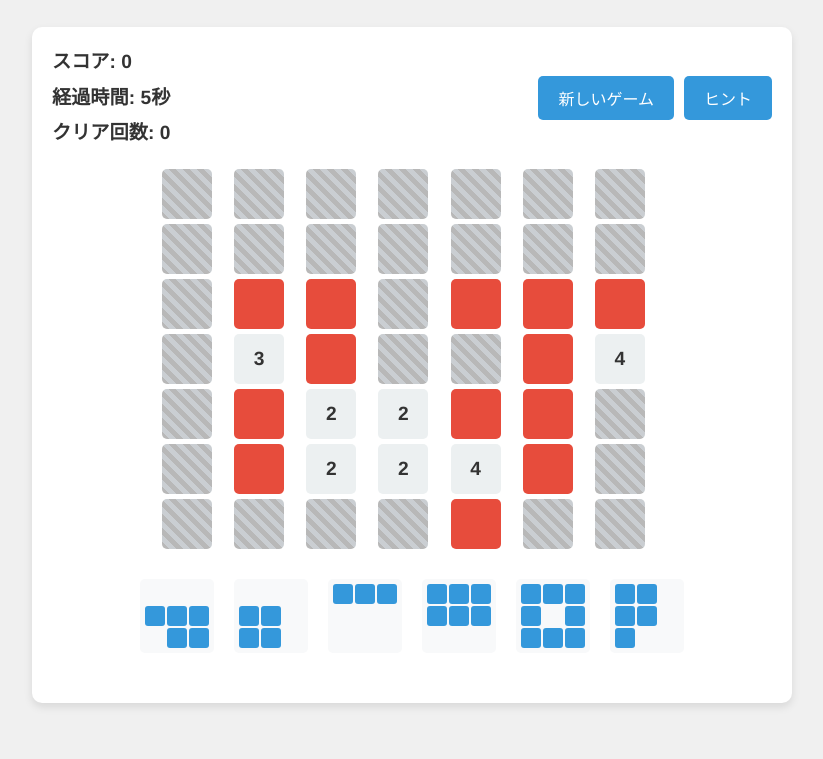
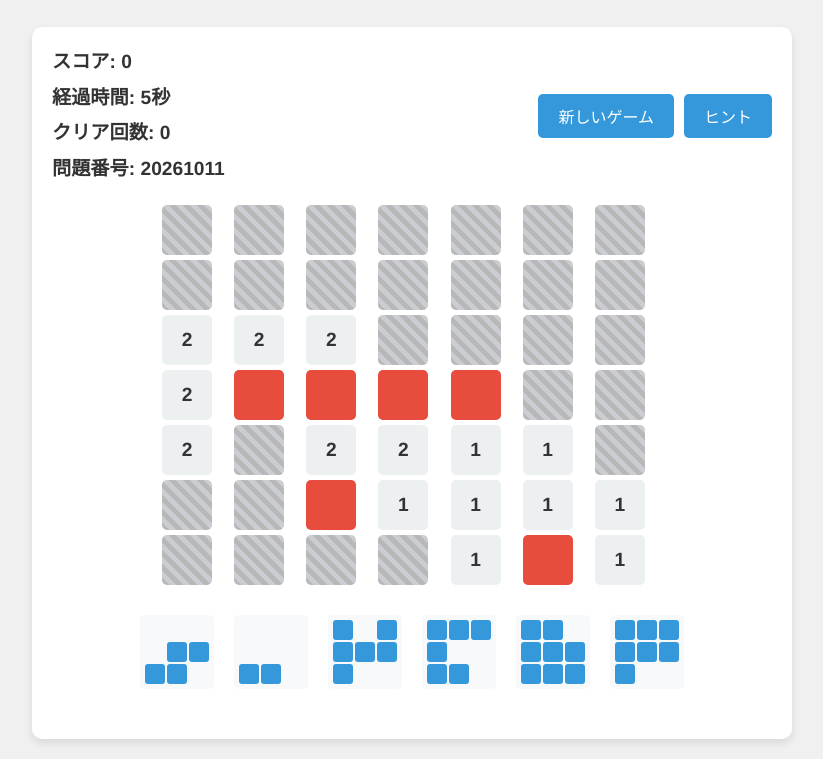
Before and after one commit to 123yoshidandy/mine-blocks, a plain HTML site: page index.html in a window 1280 px wide. Shown: the part 87-846 px from the top of the page, without its empty margins (228-1051 px from the left). Before the commit the page ends 810 px from the top, so only its background shows below. Drawn offline with Linux system fonts and the light colour scheme.

Commit message:
パズル生成をシード化し、同じ問題番号で同じパズルを生成できるように変更。初期シードを今日の日付にし、URLのseedパラメータで問題を共有可能に。想定解の生成失敗時に再生成する処理を追加。

```diff
--- a/index.html
+++ b/index.html
@@ -18,6 +18,7 @@
                     <div class="score">スコア: <span id="score">0</span></div>
                     <div class="timer">経過時間: <span id="timerDisplay">0</span>秒</div>
                     <div class="clear-count">クリア回数: <span id="clearCount">0</span></div>
+                    <div class="seed">問題番号: <span id="seedDisplay">-</span></div>
                 </div>
                 <div class="buttons">
                     <button id="newGame">新しいゲーム</button>
@@ -46,6 +47,7 @@
     </div>
 
     <!-- モジュール分割したJSファイル -->
+    <script src="js/random.js"></script>
     <script src="js/game-state.js"></script>
     <script src="js/board.js"></script>
     <script src="js/block.js"></script>
--- a/js/block.js
+++ b/js/block.js
@@ -16,11 +16,11 @@ function generateBlocks() {
         // 連結を保証しながらセルを配置
         const minCells = 2;
         const maxCells = blockSize * blockSize - 1;
-        const numCells = minCells + Math.floor(Math.random() * (maxCells - minCells + 1));
+        const numCells = minCells + Math.floor(random() * (maxCells - minCells + 1));
 
         // 最初のセルをランダムに配置
-        let row = Math.floor(Math.random() * blockSize);
-        let col = Math.floor(Math.random() * blockSize);
+        let row = Math.floor(random() * blockSize);
+        let col = Math.floor(random() * blockSize);
         block[row][col] = 1;
 
         // 連結セルの候補リスト（現在のセルに隣接する空のセル）
@@ -30,7 +30,7 @@ function generateBlocks() {
         // 必要なセル数に達するまで連結セルを追加
         while (cellsPlaced < numCells && candidates.length > 0) {
             // 候補リストからランダムに選択
-            const randomIndex = Math.floor(Math.random() * candidates.length);
+            const randomIndex = Math.floor(random() * candidates.length);
             const nextCell = candidates[randomIndex];
 
             // 選択したセルを配置
@@ -67,10 +67,10 @@ function generateBlocks() {
         const maxMines = Math.min(4, totalCells - 1); // 最大4個、ただしブロックのセル数-1個を超えない
 
         // マイン数をminとmaxの間でランダムに決定
-        const numMines = minMines + Math.floor(Math.random() * (maxMines - minMines + 1));
+        const numMines = minMines + Math.floor(random() * (maxMines - minMines + 1));
 
         // ランダムにマインを配置
-        const shuffled = [...filledCells].sort(() => 0.5 - Math.random());
+        const shuffled = shuffle(filledCells);
         for (let j = 0; j < numMines; j++) {
             mines.push(shuffled[j]);
         }
--- a/js/board.js
+++ b/js/board.js
@@ -265,7 +265,7 @@ function renderBoard() {
 function getMineInfoFromSolution(row, col) {
     // ソリューションがない場合
     if (!gameState.solution) {
-        return { hasMine: false, mineCount: Math.floor(Math.random() * 3) + 1 };
+        return { hasMine: false, mineCount: Math.floor(random() * 3) + 1 };
     }
 
     // この位置に重なるブロックとマイン情報を取得
--- a/js/game-state.js
+++ b/js/game-state.js
@@ -13,6 +13,7 @@ const gameState = {
     boardSize: 7, // ボードサイズ
     notPlaceableCells: [], // 配置不可能なセル
     solution: null, // 想定解
+    seed: null, // パズル生成に使ったシード
     startTime: null, // ゲーム開始時間
     endTime: null, // ゲーム終了時間
     elapsedTime: 0, // 経過時間（秒）
@@ -29,6 +30,7 @@ const elements = {
     earnedScoreDisplay: document.getElementById('earnedScore'),
     clearTimeDisplay: document.getElementById('clearTime'),
     timerDisplay: document.getElementById('timerDisplay'),
+    seedDisplay: document.getElementById('seedDisplay'),
     newGameButton: document.getElementById('newGame'),
     hintButton: document.getElementById('hint'),
     clearModal: document.getElementById('clearModal'),
@@ -39,6 +41,15 @@ const elements = {
 function updateStats() {
     elements.scoreDisplay.textContent = gameState.score;
     elements.clearCountDisplay.textContent = gameState.clearedCount;
+}
+
+// シード表示とURLを更新（URLを共有すると同じパズルを遊べる）
+function updateSeedDisplay() {
+    elements.seedDisplay.textContent = gameState.seed;
+
+    const url = new URL(location.href);
+    url.searchParams.set('seed', gameState.seed);
+    history.replaceState(null, '', url);
 }
 
 // タイマーを開始
--- a/js/main.js
+++ b/js/main.js
@@ -3,16 +3,27 @@
  * ゲームの初期化と全体のフロー管理を行います
  */
 
-// 新しいゲームを生成
-function generateGame() {
+// 新しいゲームを生成（シード省略時は新しいシードを生成）
+function generateGame(seed = generateSeed()) {
     // ボードとブロックをクリア
     clearBoard();
 
-    // 新しいブロックを生成
-    generateBlocks();
+    // シードを設定（同じシードなら同じパズルになる）
+    gameState.seed = seed;
+    setSeed(seed);
+    updateSeedDisplay();
 
-    // 想定解とそれに基づく配置不可能なセルを生成
-    generateSolutionAndNotPlaceableCells();
+
+    // ブロックと想定解（配置不可能なセルを含む）を生成
+    // 想定解を作れなかった場合は、乱数列の続きを使って作り直す（同じシードなら結果も同じ）
+    const maxAttempts = 100;
+    for (let attempt = 0; attempt < maxAttempts; attempt++) {
+        gameState.blocks = [];
+        generateBlocks();
+        if (generateSolutionAndNotPlaceableCells()) {
+            break;
+        }
+    }
 
     // ボードを生成して描画
     generateBoard();
@@ -30,7 +41,10 @@ function initGame() {
     gameState.score = 0;
     gameState.clearedCount = 0;
     updateStats();
-    generateGame();
+
+    // URLにシードが指定されていればそのパズル、なければ今日の日付のパズルを生成
+    const urlSeed = parseSeed(new URLSearchParams(location.search).get('seed'));
+    generateGame(urlSeed ?? getDailySeed());
     setupEventListeners();
 }
 
--- /dev/null
+++ b/js/random.js
@@ -0,0 +1,59 @@
+/**
+ * 乱数管理モジュール
+ * シード値から再現可能な乱数を生成します（同じシードなら同じパズルになります）
+ */
+
+// ランダム生成するシードの上限（共有しやすいよう6桁に収める）
+const MAX_RANDOM_SEED = 1000000;
+
+// 受け付けるシードの上限（32bit符号なし整数）
+const MAX_SEED = 4294967296;
+
+// 乱数生成器の内部状態
+let randomState = 0;
+
+// シードを設定
+function setSeed(seed) {
+    randomState = seed >>> 0;
+}
+
+// 新しいシードをランダムに生成
+function generateSeed() {
+    return Math.floor(Math.random() * MAX_RANDOM_SEED);
+}
+
+// 今日の日付からシードを生成（例: 2026年10月11日 → 20261011）
+// 同じ日に遊ぶ人は全員同じパズルになる
+function getDailySeed() {
+    const today = new Date();
+    return today.getFullYear() * 10000 + (today.getMonth() + 1) * 100 + today.getDate();
+}
+
+// 文字列からシードを読み取る（不正な値の場合はnull）
+function parseSeed(value) {
+    if (value === null || !/^\d+$/.test(value)) {
+        return null;
+    }
+    const seed = parseInt(value, 10);
+    return seed < MAX_SEED ? seed : null;
+}
+
+// 0以上1未満の乱数を返す（mulberry32）
+function random() {
+    randomState = (randomState + 0x6D2B79F5) >>> 0;
+    let t = randomState;
+    t = Math.imul(t ^ (t >>> 15), t | 1);
+    t ^= t + Math.imul(t ^ (t >>> 7), t | 61);
+    return ((t ^ (t >>> 14)) >>> 0) / 4294967296;
+}
+
+// 配列をシャッフルした新しい配列を返す（Fisher-Yates）
+// sortを使ったシャッフルはブラウザごとに結果が異なるため使わない
+function shuffle(array) {
+    const result = [...array];
+    for (let i = result.length - 1; i > 0; i--) {
+        const j = Math.floor(random() * (i + 1));
+        [result[i], result[j]] = [result[j], result[i]];
+    }
+    return result;
+}
--- a/js/solution.js
+++ b/js/solution.js
@@ -3,7 +3,7 @@
  * ゲームの解答（想定解）を生成する機能を提供します
  */
 
-// 想定解と配置不可能なセルを生成
+// 想定解と配置不可能なセルを生成（すべてのブロックを配置できなければfalseを返す）
 function generateSolutionAndNotPlaceableCells() {
     const size = gameState.boardSize;
     gameState.notPlaceableCells = [];
@@ -17,7 +17,7 @@ function generateSolutionAndNotPlaceableCells() {
 
     // すべてのブロックのインデックス配列をシャッフル
     const allBlockIndices = Array.from({ length: totalBlocks }, (_, i) => i);
-    const shuffledBlockIndices = [...allBlockIndices].sort(() => 0.5 - Math.random());
+    const shuffledBlockIndices = shuffle(allBlockIndices);
 
     // 使用するブロックを選択（先頭からblocksToUse個）
     const selectedBlockIndices = shuffledBlockIndices.slice(0, blocksToUse);
@@ -39,8 +39,8 @@ function generateSolutionAndNotPlaceableCells() {
         if (!firstBlockPlaced) {
             // ランダムな開始位置を試行 (最大100回)
             for (let attempt = 0; attempt < 100 && !placed; attempt++) {
-                const startRow = Math.floor(Math.random() * (size - block.grid.length + 1));
-                const startCol = Math.floor(Math.random() * (size - block.grid.length + 1));
+                const startRow = Math.floor(random() * (size - block.grid.length + 1));
+                const startCol = Math.floor(random() * (size - block.grid.length + 1));
 
                 // このブロックをこの位置に配置できるかチェック
                 if (canPlaceBlockOnSolution(startRow, startCol, block, solutionBoard)) {
@@ -58,7 +58,7 @@ function generateSolutionAndNotPlaceableCells() {
             const adjacentPositions = findAdjacentPositions(solutionBoard, block);
 
             // ランダム順にアクセス可能な隣接位置を試す
-            const shuffledPositions = adjacentPositions.sort(() => 0.5 - Math.random());
+            const shuffledPositions = shuffle(adjacentPositions);
 
             for (const position of shuffledPositions) {
                 const startRow = position.row;
@@ -75,9 +75,9 @@ function generateSolutionAndNotPlaceableCells() {
             }
         }
 
-        // 配置できなかった場合、このブロックはスキップ（通常はここには来ないはず）
+        // 配置できなかった場合は生成失敗（呼び出し側で作り直す）
         if (!placed) {
-            console.warn('ブロック配置エラー：想定解の生成に失敗しました。');
+            return false;
         }
     }
 
@@ -93,6 +93,8 @@ function generateSolutionAndNotPlaceableCells() {
             }
         }
     }
+
+    return true;
 }
 
 // ソリューションボードで既存のブロックに隣接する配置可能な位置を探す
```
